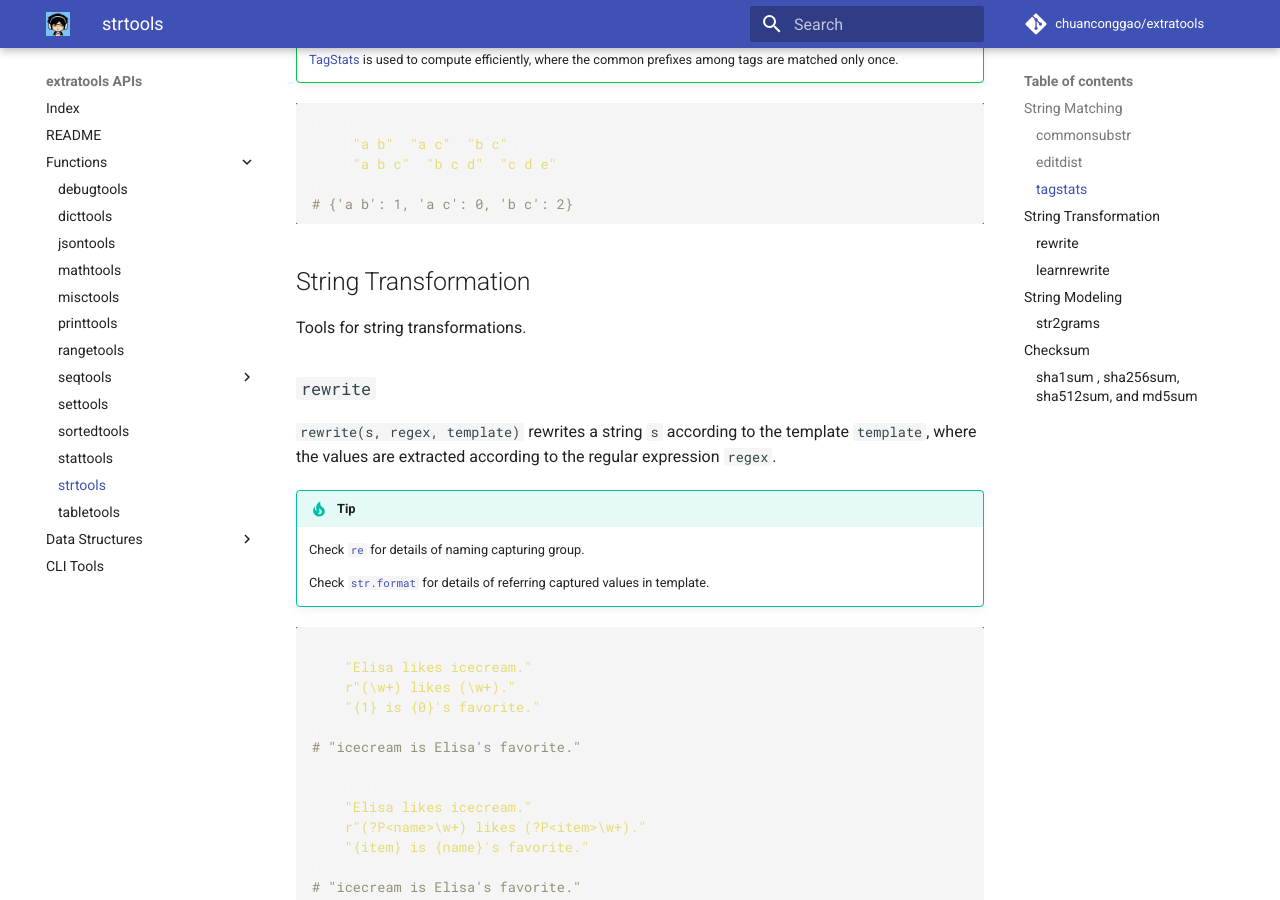
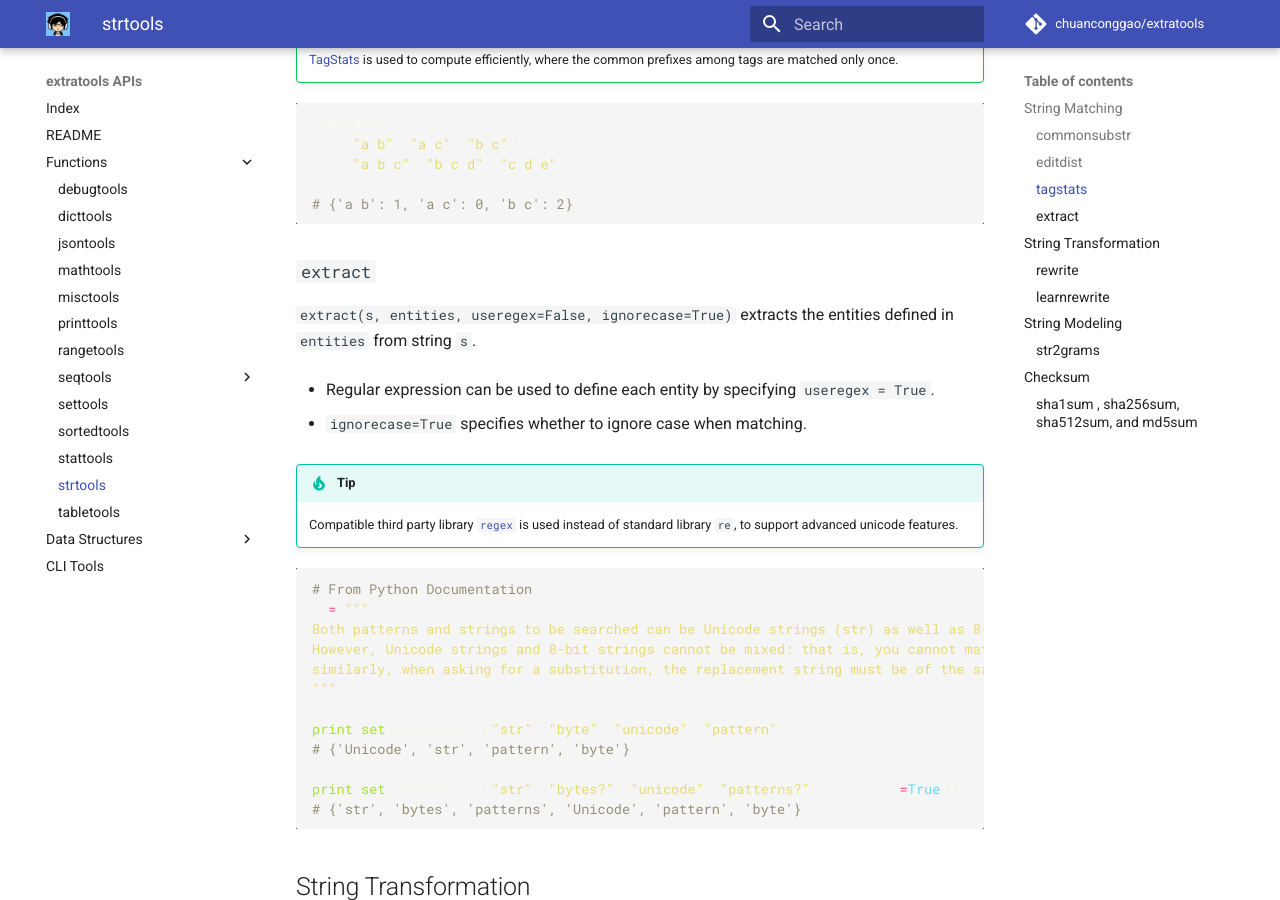
Before and after one commit to chuanconggao/extratools, an MkDocs documentation site: the page built from docs/functions/strtools.md, in a window 1280 px wide and 900 px high, scrolled down 1191 px. Built offline with MkDocs 1.6.1 and Material for MkDocs 9.7.7, drawn with Linux system fonts in a browser that asks for light colours; comment, search, counter and statistics services are not loaded; old or Windows-style settings are respelled for this version of MkDocs.

Commit message:
Add strtools.extract

````diff
--- a/docs/functions/strtools.md
+++ b/docs/functions/strtools.md
@@ -48,6 +48,32 @@ tagstats(
     ["a b c", "b c d", "c d e"]
 )
 # {'a b': 1, 'a c': 0, 'b c': 2}
+```
+
+### `extract`
+
+`extract(s, entities, useregex=False, ignorecase=True)` extracts the entities defined in `entities` from string `s`.
+
+- Regular expression can be used to define each entity by specifying `useregex = True`.
+
+- `ignorecase=True` specifies whether to ignore case when matching.
+
+!!! tip
+    Compatible third party library [`regex`](https://pypi.org/project/regex/) is used instead of standard library `re`, to support advanced unicode features.
+
+``` python
+# From Python Documentation
+s = """
+Both patterns and strings to be searched can be Unicode strings (str) as well as 8-bit strings (bytes).
+However, Unicode strings and 8-bit strings cannot be mixed: that is, you cannot match a Unicode string with a byte pattern or vice-versa;
+similarly, when asking for a substitution, the replacement string must be of the same type as both the pattern and the search string.
+"""
+
+print(set(extract(s, ["str", "byte", "unicode", "pattern"])))
+# {'Unicode', 'str', 'pattern', 'byte'}
+
+print(set(extract(s, ["str", "bytes?", "unicode", "patterns?"], useregex=True)))
+# {'str', 'bytes', 'patterns', 'Unicode', 'pattern', 'byte'}
 ```
 
 ## String Transformation
--- a/setup.py
+++ b/setup.py
@@ -4,7 +4,7 @@ from setuptools import setup
 from glob import glob
 
 url = "https://github.com/chuanconggao/extratools"
-version = "0.6.11"
+version = "0.6.12"
 
 setup(
     name="extratools",
````
Also changed, not shown: docs/index.md (+1 -1 lines), 2 other files.
